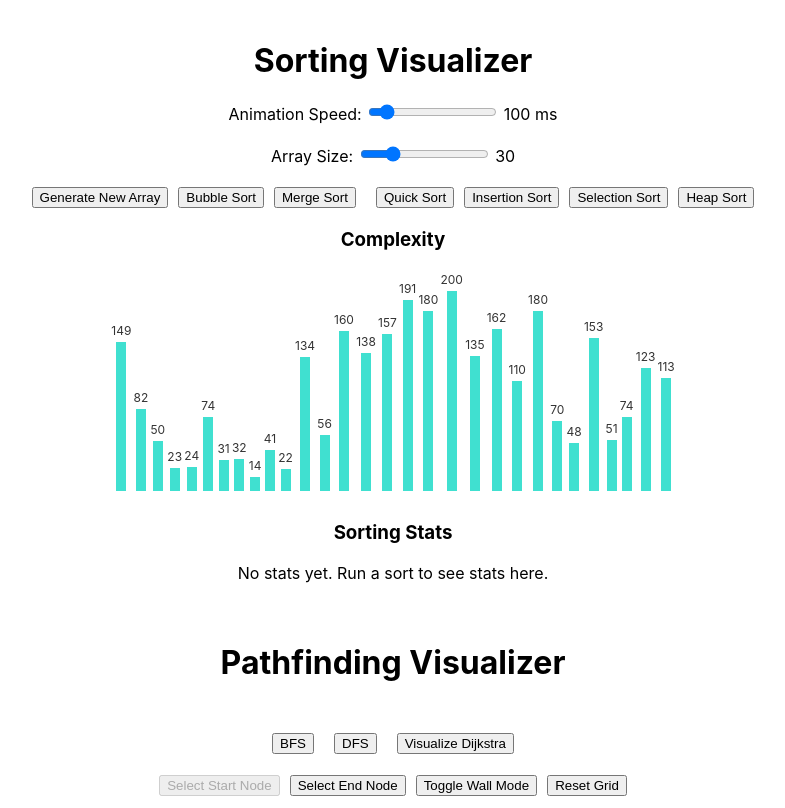
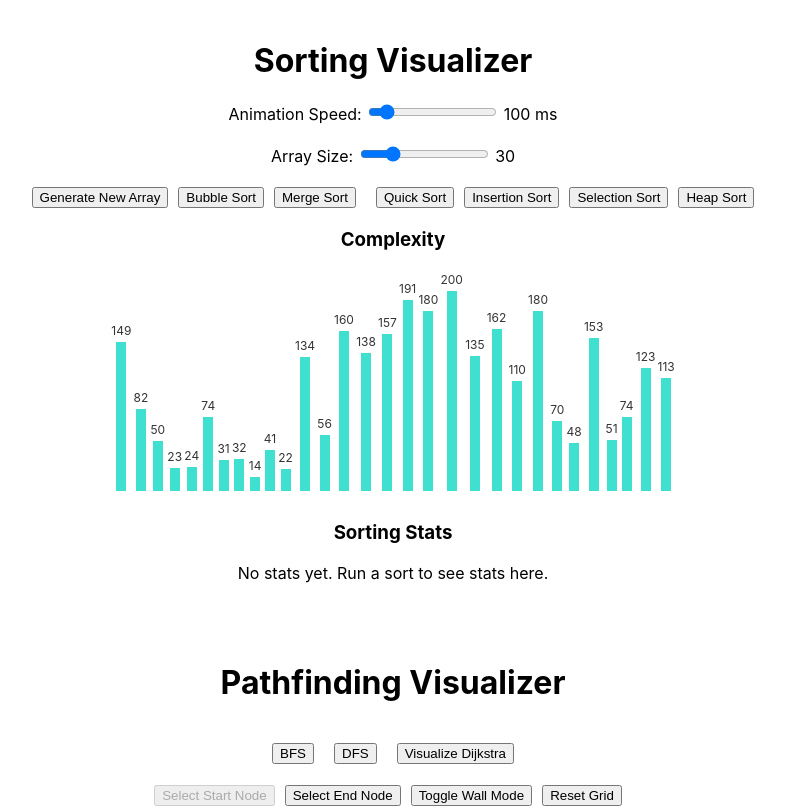
Before and after one commit to Ashutosh-C605/pathfinding-visualizer, a React (Create React App) app: page / in a window 1280 px wide. Shown: the top 808 px of the page, without its empty margins (247-1032 px from the left). Built offline with nearby package versions, Linux system fonts and the light colour scheme.

Commit message:
Update App.js

```diff
--- a/src/App.js
+++ b/src/App.js
@@ -623,16 +623,16 @@ const resetGrid = () => {
 
     </div>
 
-        <h1 style={{ marginTop: '60px' }}>Pathfinding Visualizer</h1>
+        <h1 style={{ marginTop: '80px' }}>Pathfinding Visualizer</h1>
       <button onClick={handleBFS} disabled={isRunning}
-      style={{ marginTop: 30, opacity: isRunning ? 0.5 : 1 }}>
+      style={{ marginTop: 20, opacity: isRunning ? 0.5 : 1 }}>
         BFS
       </button>
       <button disabled={isRunning} onClick={handleDFS}
-      style={{ marginTop: 30, marginLeft: 20, opacity: isRunning ? 0.5 : 1 }}>
+      style={{ marginTop: 20, marginLeft: 20, opacity: isRunning ? 0.5 : 1 }}>
         DFS</button>
       <button onClick={handleDijkstra} disabled={isRunning}
-      style={{ marginTop: 30, marginLeft: 20, opacity: isRunning ? 0.5 : 1 }}>
+      style={{ marginTop: 20, marginLeft: 20, opacity: isRunning ? 0.5 : 1 }}>
       Visualize Dijkstra
         </button>
 
@@ -641,25 +641,26 @@ const resetGrid = () => {
   <button
     onClick={() => setSelecting('start')}
     disabled={selecting === 'start'}
-    style={{ marginRight: 10, marginBottom: 20 }}
+    style={{ marginRight: 10, marginBottom: 10 }}
   >
     Select Start Node
   </button>
   <button
     onClick={() => setSelecting('end')}
     disabled={selecting === 'end'}
-    style={{ marginRight: 10, marginBotttom: 20 }}
+    style={{ marginRight: 10, marginBotttom: 10 }}
   >
     Select End Node
   </button>
   <button
     onClick={() => setSelecting('wall')}
     disabled={selecting === 'wall'}
-    style={{ marginRight: 10, marginBottom: 20 }}
+    style={{ marginRight: 10, marginBottom: 10 }}
   >
     Toggle Wall Mode
   </button>
-  <button onClick={resetGrid} disabled={isRunning}>
+  <button onClick={resetGrid} disabled={isRunning}
+      style={{ marginRight: 10, marginBottom: 10 }}>
   Reset Grid
 </button>
 
@@ -676,7 +677,7 @@ const resetGrid = () => {
   setEndNode={setEndNode}
   onCellClick={onCellClick}
 />
-<div style={{ marginTop: 20 }}>
+<div style={{ marginTop: 10 }}>
   <h3>Pathfinding Stats</h3>
   <p>Cells Visited: {pathStats.visited}</p>
   <p>Time Taken: {pathStats.time} ms</p>
```
